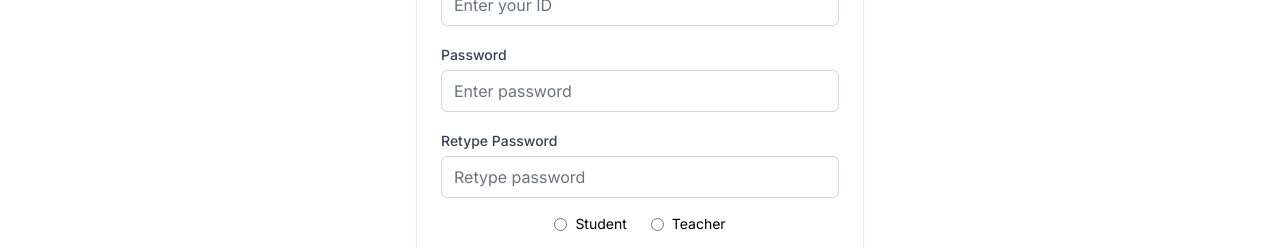
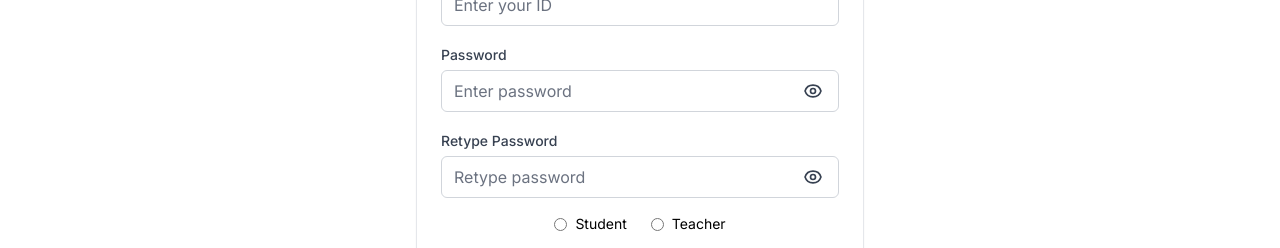
Before and after one commit to fahim-5/Quizy-Private-Code, a React (Vite) app in the folder frontend/: page /register in a window 1280 px wide. Shown: the part 492-740 px from the top of the page. Built offline with nearby package versions, Linux system fonts and the light colour scheme; no server answers.

Commit message:
starintg after eid

```diff
--- a/frontend/src/pages/Login.jsx
+++ b/frontend/src/pages/Login.jsx
@@ -7,6 +7,7 @@ import logo from "../assets/images/logo.png";
 export default function Login() {
   const [id, setId] = useState("");
   const [password, setPassword] = useState("");
+  const [showPassword, setShowPassword] = useState(false);
   const [error, setError] = useState(null);
   const [loading, setLoading] = useState(false);
 
@@ -65,14 +66,66 @@ export default function Login() {
               value={password}
               onChange={(e) => setPassword(e.target.value)}
               placeholder="Password"
-              type="password"
-              className="w-full border border-gray-300 rounded-md px-3 py-2 text-black placeholder-gray-500 focus:outline-none focus:ring-2 focus:ring-black focus:border-transparent"
+              type={showPassword ? "text" : "password"}
+              className="w-full border border-gray-300 rounded-md px-3 pr-10 py-2 text-black placeholder-gray-500 focus:outline-none focus:ring-2 focus:ring-black focus:border-transparent"
             />
-            <div className="absolute right-0 top-0 mt-2 mr-2 text-sm">
-              <Link to="/forgot" className="text-red-600 underline">
-                Forgot?
-              </Link>
-            </div>
+            <button
+              type="button"
+              aria-pressed={showPassword}
+              onClick={() => setShowPassword((s) => !s)}
+              aria-label={showPassword ? "Hide password" : "Show password"}
+              title={showPassword ? "Hide password" : "Show password"}
+              className="absolute right-3 top-1/2 transform -translate-y-1/2 p-1 text-gray-700 hover:opacity-80"
+            >
+              {showPassword ? (
+                <svg
+                  xmlns="http://www.w3.org/2000/svg"
+                  className="h-5 w-5"
+                  viewBox="0 0 24 24"
+                  fill="none"
+                  stroke="currentColor"
+                >
+                  <path
+                    strokeLinecap="round"
+                    strokeLinejoin="round"
+                    strokeWidth="2"
+                    d="M13.875 18.825A10.05 10.05 0 0112 19c-5 0-9-4-9-7s4-7 9-7a9.96 9.96 0 014.125.875"
+                  />
+                  <path
+                    strokeLinecap="round"
+                    strokeLinejoin="round"
+                    strokeWidth="2"
+                    d="M3 3l18 18"
+                  />
+                </svg>
+              ) : (
+                <svg
+                  xmlns="http://www.w3.org/2000/svg"
+                  className="h-5 w-5"
+                  viewBox="0 0 24 24"
+                  fill="none"
+                  stroke="currentColor"
+                >
+                  <path
+                    strokeLinecap="round"
+                    strokeLinejoin="round"
+                    strokeWidth="2"
+                    d="M15 12a3 3 0 11-6 0 3 3 0 016 0z"
+                  />
+                  <path
+                    strokeLinecap="round"
+                    strokeLinejoin="round"
+                    strokeWidth="2"
+                    d="M2.458 12C3.732 7.943 7.523 5 12 5c4.477 0 8.268 2.943 9.542 7-1.274 4.057-5.065 7-9.542 7-4.477 0-8.268-2.943-9.542-7z"
+                  />
+                </svg>
+              )}
+            </button>
+          </div>
+          <div className="text-right text-sm mt-1">
+            <Link to="/forgot" className="text-red-600 underline">
+              Forgot password?
+            </Link>
           </div>
           {error && <div className="text-red-600 text-sm">{error}</div>}
           <button
--- a/frontend/src/pages/Register.jsx
+++ b/frontend/src/pages/Register.jsx
@@ -14,6 +14,8 @@ export default function Register() {
     role: "",
     institution: "",
   });
+  const [showPassword, setShowPassword] = useState(false);
+  const [showConfirmPassword, setShowConfirmPassword] = useState(false);
   const [loading, setLoading] = useState(false);
   const [error, setError] = useState(null);
   const [verifyModal, setVerifyModal] = useState({
@@ -160,32 +162,140 @@ export default function Register() {
 
           <label className="block">
             <span className="text-sm text-gray-700 font-medium">Password</span>
+            <div className="relative mt-1">
               <input
                 name="password"
                 value={form.password}
                 onChange={handleChange}
                 disabled={registered}
                 placeholder="Enter password"
-              type="password"
+                type={showPassword ? "text" : "password"}
                 required
-              className="mt-1 block w-full border border-gray-300 rounded-md px-3 py-2 text-black placeholder-gray-500 focus:outline-none focus:ring-2 focus:ring-black focus:border-transparent"
+                className="block w-full border border-gray-300 rounded-md px-3 pr-10 py-2 text-black placeholder-gray-500 focus:outline-none focus:ring-2 focus:ring-black focus:border-transparent"
               />
+              <button
+                type="button"
+                aria-pressed={showPassword}
+                onClick={() => setShowPassword((s) => !s)}
+                aria-label={showPassword ? "Hide password" : "Show password"}
+                title={showPassword ? "Hide password" : "Show password"}
+                className="absolute right-3 top-1/2 transform -translate-y-1/2 p-1 text-gray-700 hover:opacity-80"
+              >
+                {showPassword ? (
+                  <svg
+                    xmlns="http://www.w3.org/2000/svg"
+                    className="h-5 w-5"
+                    viewBox="0 0 24 24"
+                    fill="none"
+                    stroke="currentColor"
+                  >
+                    <path
+                      strokeLinecap="round"
+                      strokeLinejoin="round"
+                      strokeWidth="2"
+                      d="M13.875 18.825A10.05 10.05 0 0112 19c-5 0-9-4-9-7s4-7 9-7a9.96 9.96 0 014.125.875"
+                    />
+                    <path
+                      strokeLinecap="round"
+                      strokeLinejoin="round"
+                      strokeWidth="2"
+                      d="M3 3l18 18"
+                    />
+                  </svg>
+                ) : (
+                  <svg
+                    xmlns="http://www.w3.org/2000/svg"
+                    className="h-5 w-5"
+                    viewBox="0 0 24 24"
+                    fill="none"
+                    stroke="currentColor"
+                  >
+                    <path
+                      strokeLinecap="round"
+                      strokeLinejoin="round"
+                      strokeWidth="2"
+                      d="M15 12a3 3 0 11-6 0 3 3 0 016 0z"
+                    />
+                    <path
+                      strokeLinecap="round"
+                      strokeLinejoin="round"
+                      strokeWidth="2"
+                      d="M2.458 12C3.732 7.943 7.523 5 12 5c4.477 0 8.268 2.943 9.542 7-1.274 4.057-5.065 7-9.542 7-4.477 0-8.268-2.943-9.542-7z"
+                    />
+                  </svg>
+                )}
+              </button>
+            </div>
           </label>
 
           <label className="block">
             <span className="text-sm text-gray-700 font-medium">
               Retype Password
             </span>
+            <div className="relative mt-1">
               <input
                 name="confirmPassword"
                 value={form.confirmPassword}
                 onChange={handleChange}
                 disabled={registered}
                 placeholder="Retype password"
-              type="password"
+                type={showConfirmPassword ? "text" : "password"}
                 required
-              className="mt-1 block w-full border border-gray-300 rounded-md px-3 py-2 text-black placeholder-gray-500 focus:outline-none focus:ring-2 focus:ring-black focus:border-transparent"
+                className="block w-full border border-gray-300 rounded-md px-3 pr-10 py-2 text-black placeholder-gray-500 focus:outline-none focus:ring-2 focus:ring-black focus:border-transparent"
               />
+              <button
+                type="button"
+                aria-pressed={showConfirmPassword}
+                onClick={() => setShowConfirmPassword((s) => !s)}
+                aria-label={showConfirmPassword ? "Hide password" : "Show password"}
+                title={showConfirmPassword ? "Hide password" : "Show password"}
+                className="absolute right-3 top-1/2 transform -translate-y-1/2 p-1 text-gray-700 hover:opacity-80"
+              >
+                {showConfirmPassword ? (
+                  <svg
+                    xmlns="http://www.w3.org/2000/svg"
+                    className="h-5 w-5"
+                    viewBox="0 0 24 24"
+                    fill="none"
+                    stroke="currentColor"
+                  >
+                    <path
+                      strokeLinecap="round"
+                      strokeLinejoin="round"
+                      strokeWidth="2"
+                      d="M13.875 18.825A10.05 10.05 0 0112 19c-5 0-9-4-9-7s4-7 9-7a9.96 9.96 0 014.125.875"
+                    />
+                    <path
+                      strokeLinecap="round"
+                      strokeLinejoin="round"
+                      strokeWidth="2"
+                      d="M3 3l18 18"
+                    />
+                  </svg>
+                ) : (
+                  <svg
+                    xmlns="http://www.w3.org/2000/svg"
+                    className="h-5 w-5"
+                    viewBox="0 0 24 24"
+                    fill="none"
+                    stroke="currentColor"
+                  >
+                    <path
+                      strokeLinecap="round"
+                      strokeLinejoin="round"
+                      strokeWidth="2"
+                      d="M15 12a3 3 0 11-6 0 3 3 0 016 0z"
+                    />
+                    <path
+                      strokeLinecap="round"
+                      strokeLinejoin="round"
+                      strokeWidth="2"
+                      d="M2.458 12C3.732 7.943 7.523 5 12 5c4.477 0 8.268 2.943 9.542 7-1.274 4.057-5.065 7-9.542 7-4.477 0-8.268-2.943-9.542-7z"
+                    />
+                  </svg>
+                )}
+              </button>
+            </div>
           </label>
 
           <fieldset className="flex gap-6 items-center justify-center">
```
Lines whose indentation alone changed are shown as unchanged.
